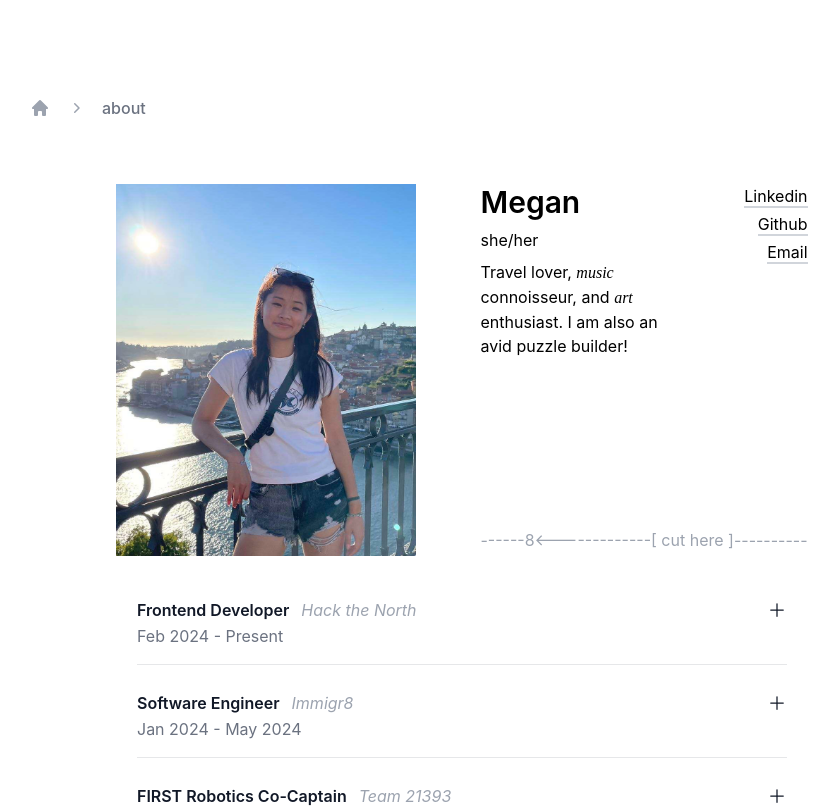
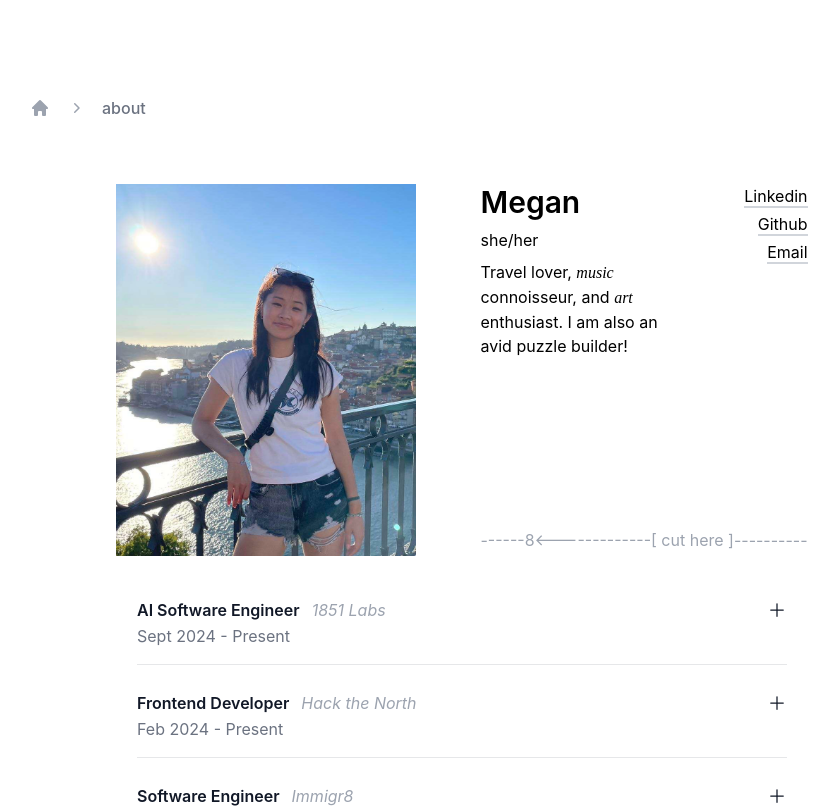
Before and after one commit to mw-171/web-portfolio, a Next.js app: page /about in a window 1280 px wide. Shown: the top 808 px of the page, without its empty margins (178-1017 px from the left). Built offline with nearby package versions, Linux system fonts and the light colour scheme.

Commit message:
update experience

```diff
--- a/src/pages/about.tsx
+++ b/src/pages/about.tsx
@@ -5,6 +5,12 @@ import Image from "next/image";
 
 export default function About() {
   const experience = [
+    {
+      title: "AI Software Engineer",
+      date: "Sept 2024 - Present",
+      description: "Building the next thing with really cool people :)",
+      company: "1851 Labs",
+    },
     {
       title: "Frontend Developer",
       date: "Feb 2024 - Present",
```
